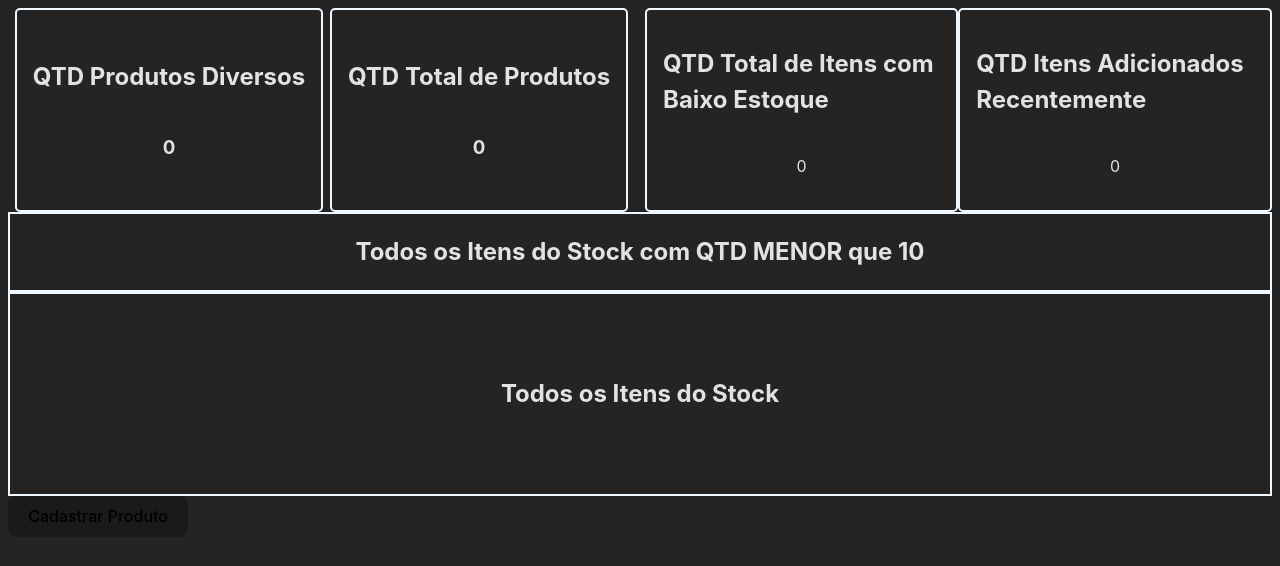
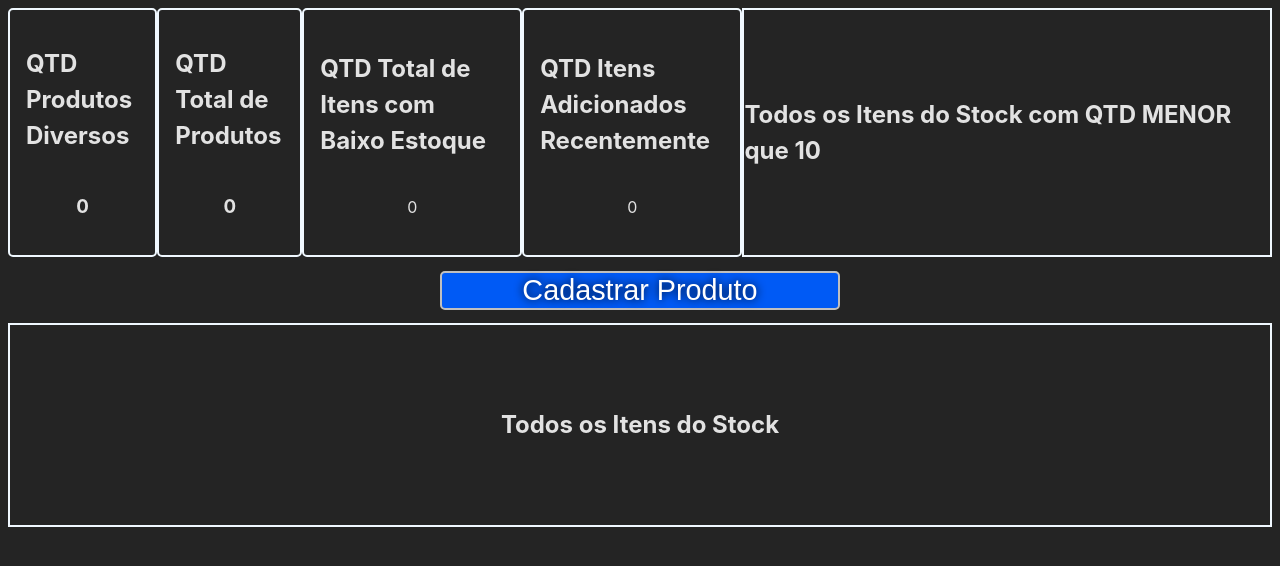
Before and after one commit to AndreyMateus/gestor-de-estoque, a React (Vite) app: page / in a window 1280 px wide. Shown: the top 566 px of the page. Built offline with nearby package versions, Linux system fonts and the light colour scheme.

Commit message:
Fixed layout

```diff
--- a/src/index.css
+++ b/src/index.css
@@ -6,11 +6,6 @@
   color-scheme: light dark;
   color: rgba(255, 255, 255, 0.87);
   background-color: #242424;
-
-  font-synthesis: none;
-  text-rendering: optimizeLegibility;
-  -webkit-font-smoothing: antialiased;
-  -moz-osx-font-smoothing: grayscale;
 }
 
 a {
@@ -27,32 +22,5 @@ body {
   margin: 0;
   display: flex;
   place-items: center;
-  min-width: 320px;
   min-height: 100vh;
 }
-
-h1 {
-  font-size: 3.2em;
-  line-height: 1.1;
-}
-
-button {
-  border-radius: 8px;
-  border: 1px solid transparent;
-  padding: 0.6em 1.2em;
-  font-size: 1em;
-  font-weight: 500;
-  font-family: inherit;
-  background-color: #1a1a1a;
-  cursor: pointer;
-  transition: border-color 0.25s;
-}
-
-button:hover {
-  border-color: #646cff;
-}
-
-button:focus,
-button:focus-visible {
-  outline: 4px auto -webkit-focus-ring-color;
-}
--- a/src/pages/Dashboard/Dashboard.jsx
+++ b/src/pages/Dashboard/Dashboard.jsx
@@ -30,36 +30,24 @@ export default function Dashboard() {
     });
 
     return (
-        <>
+        <div className={styles.divContainer}>
             <ProductsContext.Provider value={[products, setProducts]}>
 
-                <div style={{
-                    display: "flex",
-                    justifyContent: "space-evenly",
-                    gap: "10px",
-                }}>
-                    <div className={styles.container}>
-                        <TotalDifferentItems />
-                        <TotalItems />
-                    </div>
-                    <div className={styles.container}>
-                        <LowStockItems />
-                        <RecentItems />
-                    </div>
+                <div className={styles.container}>
+                    <TotalDifferentItems />
+                    <TotalItems />
+                    <LowStockItems />
+                    <RecentItems />
+                    <ListLowStockItems />
                 </div>
 
-                <div className={styles.container}>
-                    <ListLowStockItems />
-                </div>
+                <Link to="/create" className={styles.containerBtn}><button className={styles.btnAddProduct}>Cadastrar Produto</button></Link>
 
                 <div className={styles.container}>
                     <AllItemsStock />
                 </div>
 
-                <div>
-                    <Link to="/create"><button>Cadastrar Produto</button></Link>
-                </div>
             </ProductsContext.Provider>
-        </>
+        </div>
     );
 }
--- a/src/pages/Dashboard/styles.module.css
+++ b/src/pages/Dashboard/styles.module.css
@@ -1,5 +1,39 @@
+.divContainer {
+    display: flex;
+    flex-direction: column;
+    gap: 10px;
+}
+
 .container {
     width: 100%;
+}
+
+.containerBtn {
     display: flex;
-    justify-content: space-evenly;
+    width: 100%;
+    place-content: center;
 }
+
+.btnAddProduct {
+    font-size: 1.8rem;
+    width: 100%;
+    border-radius: 5px;
+    background-color: rgb(0, 90, 245);
+    border: 2px solid #c0c0c0;
+    margin: .2rem;
+    color: rgb(255, 255, 255);
+    text-shadow: 0 0 10px #000;
+}
+
+@media (width >=1024px) {
+    .container {
+        width: 100%;
+        display: flex;
+        flex-direction: row;
+        place-content: center;
+    }
+
+    .btnAddProduct {
+        max-width: 400px;
+    }
+}
```
